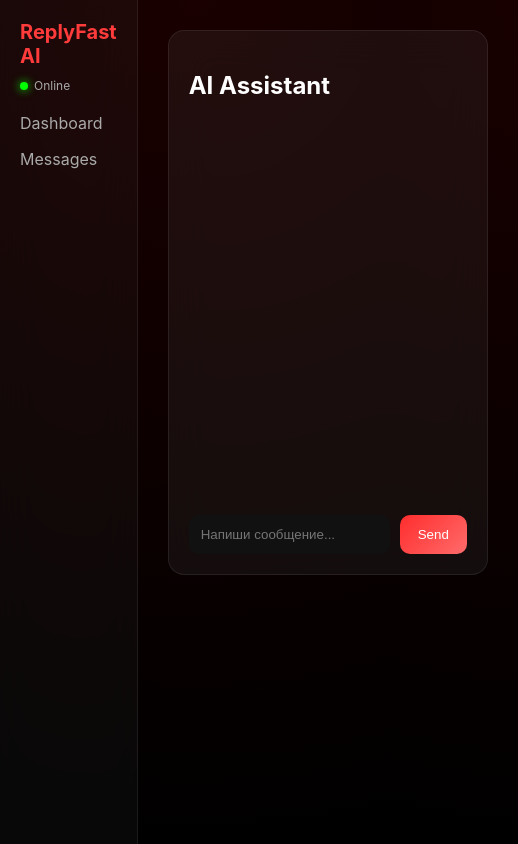
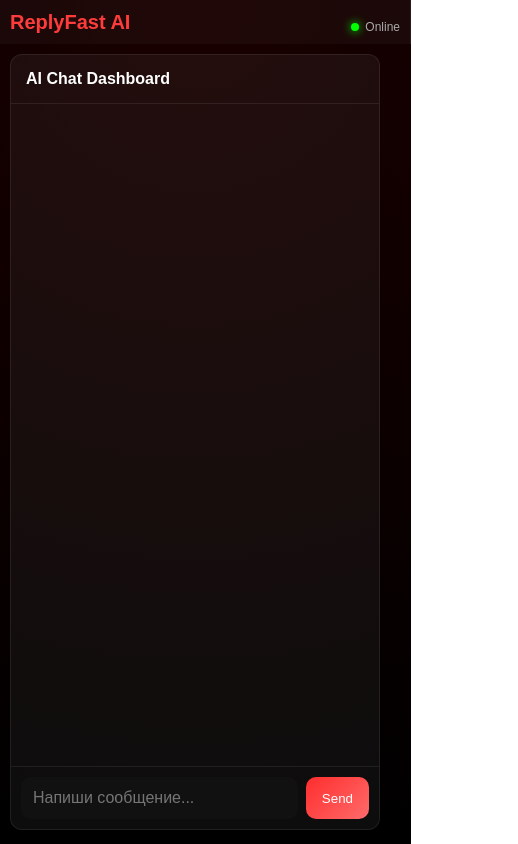
Before and after one commit to odinodin-wq/replyfast-saas-v2, a website: page public/index.html in a window 390 px wide. Shown: the whole page, 518 px wide, since content can reach past the window. Drawn offline with Linux system fonts and the light colour scheme.

Commit message:
Update index.html

```diff
--- a/public/index.html
+++ b/public/index.html
@@ -2,12 +2,13 @@
 <html lang="ru">
 <head>
 <meta charset="UTF-8">
-<title>ReplyFast SaaS</title>
+<meta name="viewport" content="width=device-width, initial-scale=1.0">
+<title>ReplyFast AI</title>
 
 <style>
 body {
   margin:0;
-  font-family: Inter, Arial;
+  font-family: Arial;
   background: radial-gradient(circle at top, #1a0000, #000);
   color:white;
   display:flex;
@@ -15,11 +16,10 @@ body {
   overflow:hidden;
 }
 
-/* sidebar */
+/* SIDEBAR */
 .sidebar {
-  width:240px;
+  width:260px;
   background: rgba(255,255,255,0.03);
-  backdrop-filter: blur(20px);
   border-right:1px solid rgba(255,255,255,0.08);
   padding:20px;
 }
@@ -46,46 +46,62 @@ body {
   box-shadow:0 0 10px lime;
 }
 
-/* main */
+/* MAIN */
 .main {
   flex:1;
-  padding:30px;
+  padding:20px;
+  display:flex;
+  justify-content:center;
+  align-items:center;
 }
 
 .card {
+  width:100%;
+  max-width:900px;
+  height:85vh;
   background: rgba(255,255,255,0.05);
   border:1px solid rgba(255,255,255,0.08);
   border-radius:16px;
-  padding:20px;
-  backdrop-filter: blur(20px);
+  display:flex;
+  flex-direction:column;
+  overflow:hidden;
 }
 
+.header {
+  padding:15px;
+  border-bottom:1px solid rgba(255,255,255,0.08);
+  font-weight:bold;
+}
+
+/* CHAT */
 .chat {
-  margin-top:20px;
-  height:360px;
+  flex:1;
   overflow:auto;
-  padding:10px;
+  padding:15px;
 }
 
 .msg {
   margin:8px 0;
   padding:10px;
   border-radius:10px;
-  max-width:70%;
+  max-width:75%;
+  word-wrap:break-word;
 }
 
 .user {
   background:#ff2d2d;
-  align-self:flex-end;
+  margin-left:auto;
 }
 
 .ai {
   background:#222;
 }
 
+/* INPUT */
 .inputBox {
   display:flex;
-  margin-top:15px;
+  padding:10px;
+  border-top:1px solid rgba(255,255,255,0.08);
 }
 
 input {
@@ -95,27 +111,62 @@ input {
   border-radius:10px;
   background:#111;
   color:white;
+  font-size:16px;
 }
 
 button {
-  margin-left:10px;
-  padding:12px 18px;
+  margin-left:8px;
+  padding:12px 16px;
   border:none;
   border-radius:10px;
   background:linear-gradient(135deg,#ff2d2d,#ff6b6b);
   color:white;
   cursor:pointer;
-  transition:0.2s;
 }
 
-button:hover {
-  transform:scale(1.05);
+/* 📟 TABLET */
+@media (max-width: 1024px) {
+  .sidebar {
+    width:200px;
+  }
+
+  .card {
+    height:90vh;
+  }
 }
 
-.typing {
-  font-size:12px;
-  color:#aaa;
-  margin-top:5px;
+/* 📱 MOBILE */
+@media (max-width: 768px) {
+
+  body {
+    flex-direction:column;
+  }
+
+  .sidebar {
+    width:100%;
+    display:flex;
+    justify-content:space-between;
+    align-items:center;
+    padding:10px;
+  }
+
+  .main {
+    padding:10px;
+    align-items:stretch;
+  }
+
+  .card {
+    height:calc(100vh - 70px);
+    border-radius:12px;
+  }
+
+  .msg {
+    max-width:90%;
+  }
+
+  input {
+    font-size:16px;
+  }
 }
 </style>
 </head>
@@ -125,15 +176,13 @@ button:hover {
 <div class="sidebar">
   <div class="logo">ReplyFast AI</div>
   <div class="online"><span class="dot"></span>Online</div>
-  <p style="margin-top:20px;color:#aaa;">Dashboard</p>
-  <p style="color:#aaa;">Messages</p>
 </div>
 
 <div class="main">
 
   <div class="card">
-    <h2>AI Assistant</h2>
-    <div class="typing" id="typing"></div>
+
+    <div class="header">AI Chat Dashboard</div>
 
     <div class="chat" id="chat"></div>
 
@@ -141,21 +190,22 @@ button:hover {
       <input id="msg" placeholder="Напиши сообщение...">
       <button onclick="send()">Send</button>
     </div>
+
   </div>
 
 </div>
 
 <script>
-function addMsg(text, type){
-  chat.innerHTML += `<div class="msg ${type}">${text}</div>`;
+function add(text, cls){
+  chat.innerHTML += `<div class="msg ${cls}">${text}</div>`;
   chat.scrollTop = chat.scrollHeight;
 }
 
 async function send(){
   let text = msg.value;
-  addMsg("Ты: " + text, "user");
+  if(!text) return;
 
-  typing.innerText = "AI is typing...";
+  add("Ты: " + text, "user");
 
   let res = await fetch("/ai", {
     method:"POST",
@@ -165,10 +215,9 @@ async function send(){
 
   let data = await res.json();
 
-  setTimeout(()=>{
-    addMsg("AI: " + data.reply, "ai");
-    typing.innerText = "";
-  }, 600);
+  add("AI: " + data.reply, "ai");
+
+  msg.value = "";
 }
 </script>
 
```
